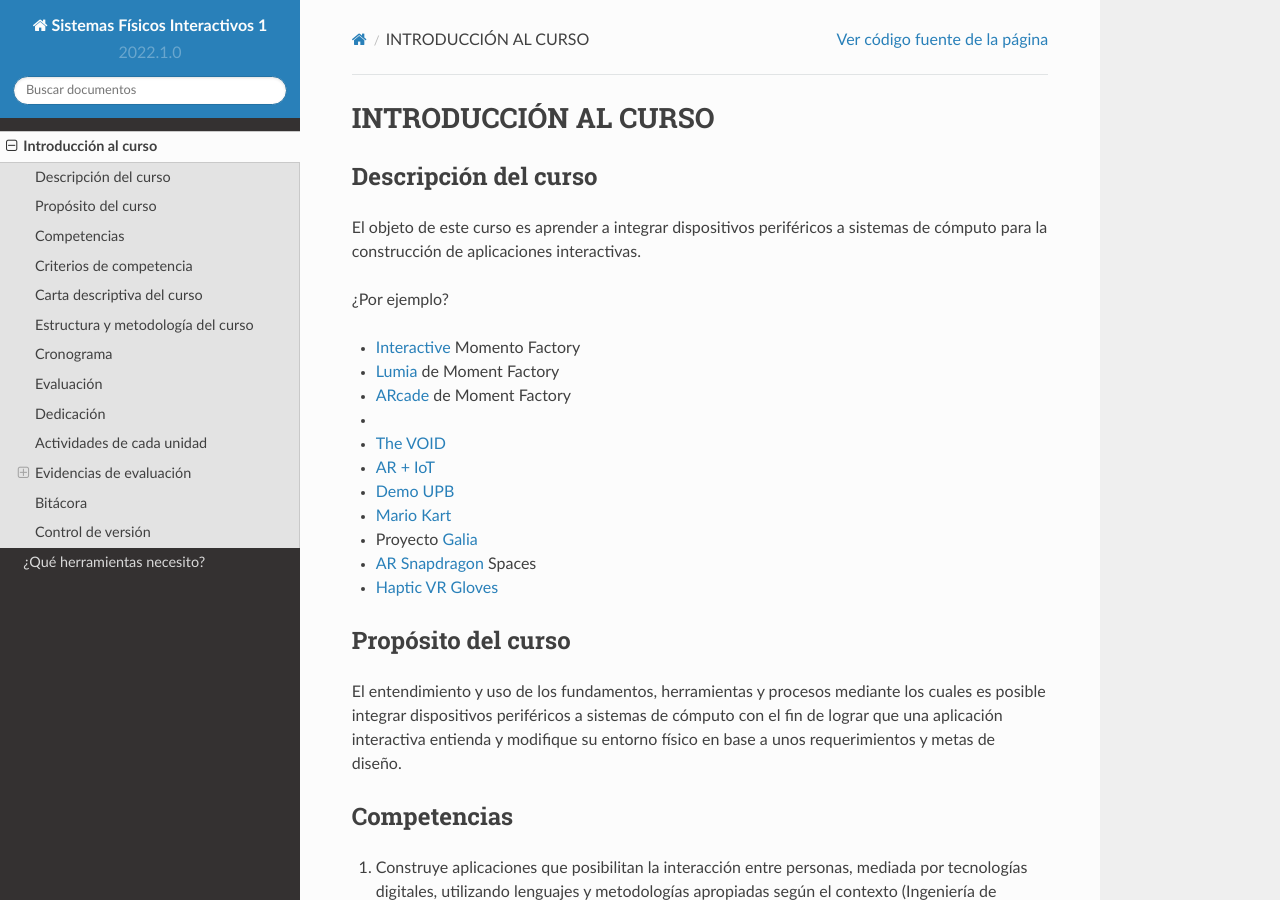
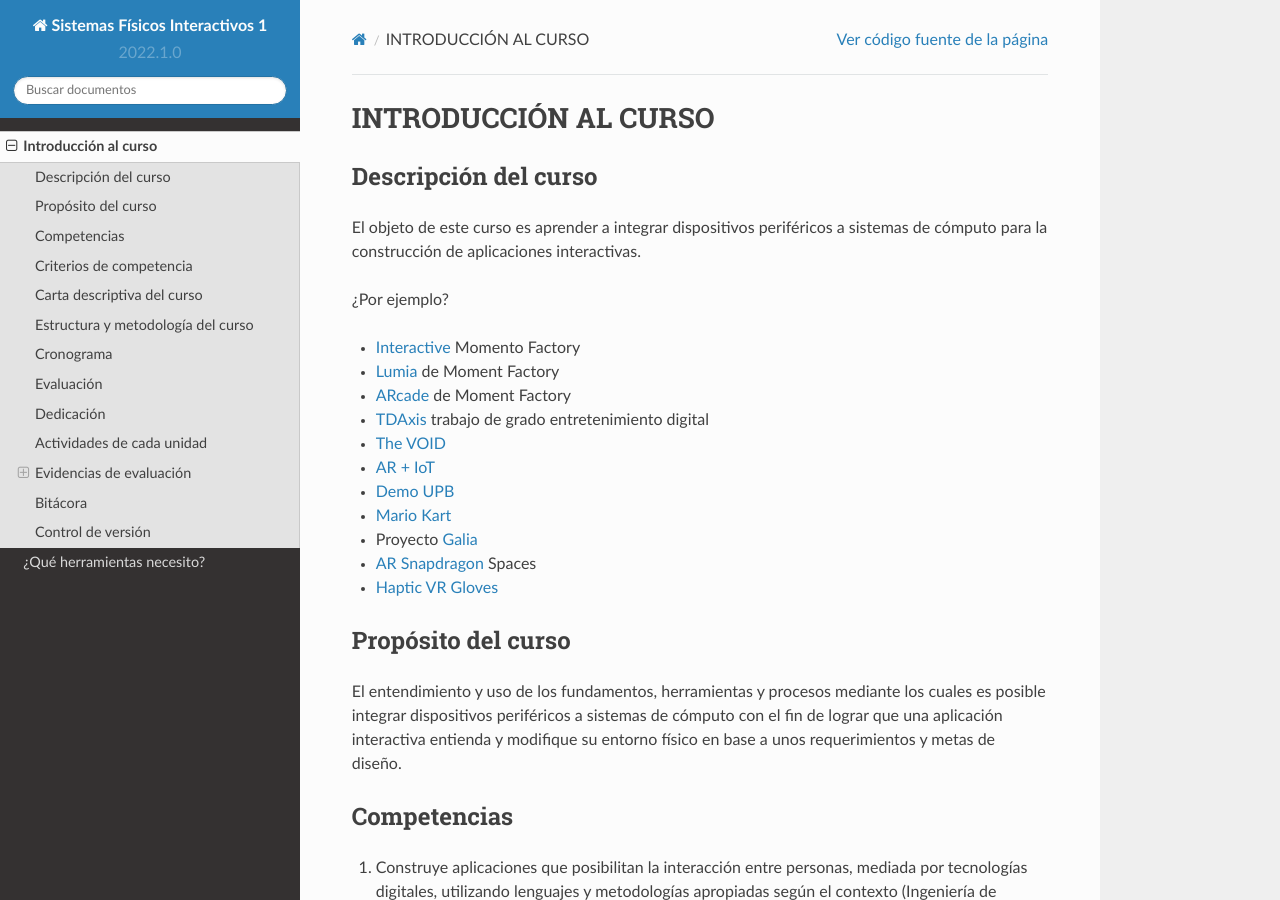
Before and after one commit to juanferfranco/SistemasFisicosInteractivos1, a Sphinx documentation site: the page built from docs/_intro/intro.rst, in a window 1280 px wide and 900 px high. Built offline with Sphinx 7.4.7 and the Read the Docs theme 2.0.0, drawn with Linux system fonts in a browser that asks for light colours; pages that are not in the unit, such as notebooks, are missing from menus.

Commit message:
fix a link error

```diff
--- a/docs/_intro/intro.rst
+++ b/docs/_intro/intro.rst
@@ -12,7 +12,7 @@ sistemas de cómputo para la construcción de aplicaciones interactivas.
 * `Interactive <https://momentfactory.com/reel/interactive-demo>`__ Momento Factory
 * `Lumia <https://momentfactory.com/reel/lumina-night-walks-demo>`__ de Moment Factory
 * `ARcade <https://youtu.be/3qmF6oCIxdQ>`__ de Moment Factory
-*
+* `TDAxis <https://tdaxis.github.io/index.htmls>`__ trabajo de grado entretenimiento digital
 * `The VOID <https://youtu.be/cML814JD09g>`__
 * `AR + IoT <https://youtu.be/Fwikx1TOidE>`__
 * `Demo UPB <https://youtu.be/oskw30HNovk>`__
```
